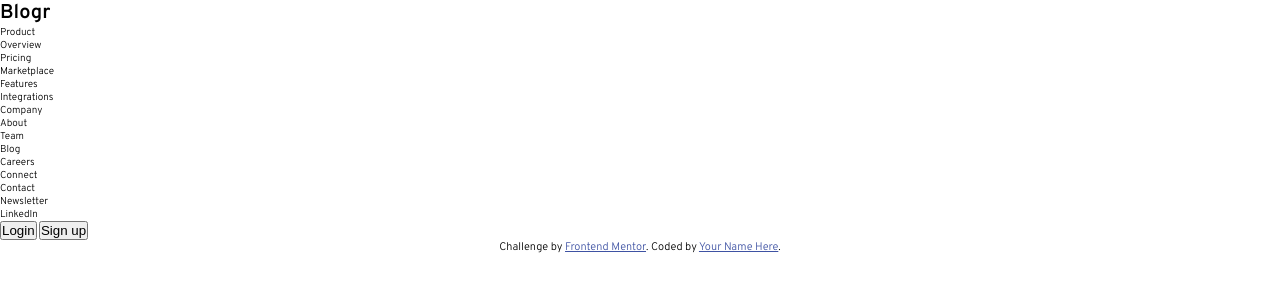
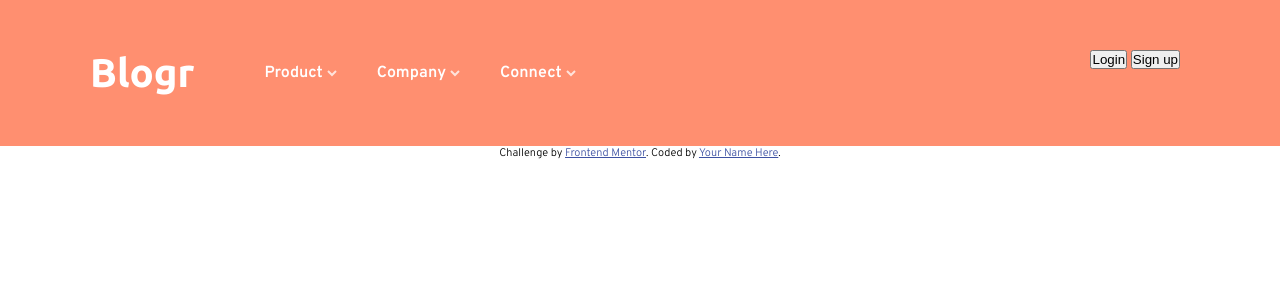
Before and after one commit to pradeeps4ini/landing_page, a plain HTML site: page index.html in a window 1280 px wide. Drawn offline with Linux system fonts and the light colour scheme.

Commit message:
header and navigation markup

```diff
--- a/index.html
+++ b/index.html
@@ -7,22 +7,24 @@
   <link rel="icon" type="image/png" sizes="32x32" href="./images/favicon-32x32.png">
   <link rel="preconnect" href="https://fonts.googleapis.com">
   <link rel="preconnect" href="https://fonts.gstatic.com" crossorigin>
-  <link href="https://fonts.googleapis.com/css2?family=Overpass:wght@300;600&display=swap" rel="stylesheet">
   <link href="https://fonts.googleapis.com/css2?family=Overpass:wght@300;600&family=Ubuntu:wght@400;500;700&display=swap" rel="stylesheet">
   <title>Blog landing page</title>
   <link rel="stylesheet" href="style.css">
 </head>
 <body>
 
-  <header>
-    <h1>Blogr</h1>
+  <header class="flex">
+    <h2>Blogr</h2>
 
     <input type="checkbox" id="toggle-btn" class="toggle-btn">
-    <nav>
-      <ul>
+    <nav class="flex">
+      <ul class="flex menu">
         <li>
+          <input type="checkbox" id="sub-menu-check0" class="sub-menu-check">
           Product
-          <ul>
+          <label for="sub-menu-check0" class="toggle-sub-menu"><img src="./images/arrow-light.svg" alt=""></label>
+
+          <ul class="sub-menu">
             <li>Overview</li>
             <li>Pricing</li>
             <li>Marketplace</li>
@@ -31,8 +33,10 @@
           </ul>
         </li>
         <li>
+          <input type="checkbox" id="sub-menu-check1" class="sub-menu-check" >
           Company
-          <ul>
+          <label for="sub-menu-check1" class="toggle-sub-menu"><img src="./images/arrow-light.svg" alt=""></label>
+          <ul class="sub-menu">
             <li>About</li>
             <li>Team</li>
             <li>Blog</li>
@@ -41,15 +45,19 @@
         </li>
         <li>
           Connect
-          <ul>
+          <input type="checkbox" id="sub-menu-check2" class="sub-menu-check">
+          <label for="sub-menu-check2" class="toggle-sub-menu"><img src="./images/arrow-light.svg" alt=""></label>
+          <ul class="sub-menu">
             <li>Contact</li>
             <li>Newsletter</li>
             <li>LinkedIn</li>
           </ul>
         </li>
-    <ul>
-      <button type="button" class="login">Login</button>
-      <button type="button" class="signup">Sign up</button>
+      </ul>
+      <div class="action-btn">
+        <button type="button" class="login">Login</button>
+        <button type="button" class="signup">Sign up</button>
+      </div>
     </nav>
     <label for="toggle-btn" class="nav-toggle-btn"><span></span></label>
   </header>
--- a/style.css
+++ b/style.css
@@ -42,7 +42,85 @@ html {
 
 body {
   background-color: var(--clr-bg0);
+  min-height: 100vh;
+  max-width: 100%;
 }
+
+ul {
+  list-style: none;
+}
+
+h1,
+h2 {
+  font-size: 3rem;
+  color: var(--clr-text);
+}
+
+header {
+}
+
+/* header */
+
+header {
+  gap: 7rem;
+  padding-inline-start: 9rem;
+  padding-inline-end: 3rem;
+  padding-block: 5rem;
+  font-size: 1.6rem;
+  background-color: var(--clr-light-red0);
+}
+
+header > h2 {
+  font-size: 4rem;
+  font-weight: 900;
+  font-family: var(--font-family1);
+}
+
+nav {
+  inline-size: 100%;
+  justify-content: space-between;
+}
+
+nav > ul {
+  align-items: center;
+  gap: 4rem;
+  color: var(--clr-text);
+  font-weight: 600;
+}
+
+.sub-menu {
+  position: absolute;
+  top: 120px;
+
+  inline-size: 20rem;
+  block-size: auto;
+  padding: 3rem 2rem;
+  color: var(--clr-gray-blue);
+  background-color: var(--clr-text);
+  border-radius: 7px;
+  text-align: left;
+}
+
+.sub-menu > li {
+  margin-bottom: 1rem;
+}
+
+.sub-menu,
+.sub-menu-check {
+  display: none;
+}
+
+/* nav-toggle  */
+
+
+.sub-menu-check:checked ~ .sub-menu {
+  display: block;
+}
+
+
+/* footer */
+.attribution { font-size: 11px; text-align: center; }
+.attribution a { color: hsl(228, 45%, 44%); }
 
 
 /* Utility classes  */
@@ -60,9 +138,6 @@ body {
   display: none;
 }
 
-
-
-
-/* footer */
-.attribution { font-size: 11px; text-align: center; }
-.attribution a { color: hsl(228, 45%, 44%); }
+.txt-center {
+  text-align: center;
+}
```
Also changed, not shown: images/arrow-dark.svg (added), images/arrow-light.svg (added), images/bg-pattern-circles.svg (added), images/bg-pattern-intro-desktop.svg (added), images/bg-pattern-intro-mobile.svg (added), images/favicon-32x32.png (added), images/icon-close.svg (added), images/icon-hamburger.svg (added), images/illustration-editor-desktop.svg (added), images/illustration-editor-mobile.svg (added), images/illustration-laptop-desktop.svg (added), images/illustration-laptop-mobile.svg (added), images/illustration-phones.svg (added), images/logo.svg (added).
